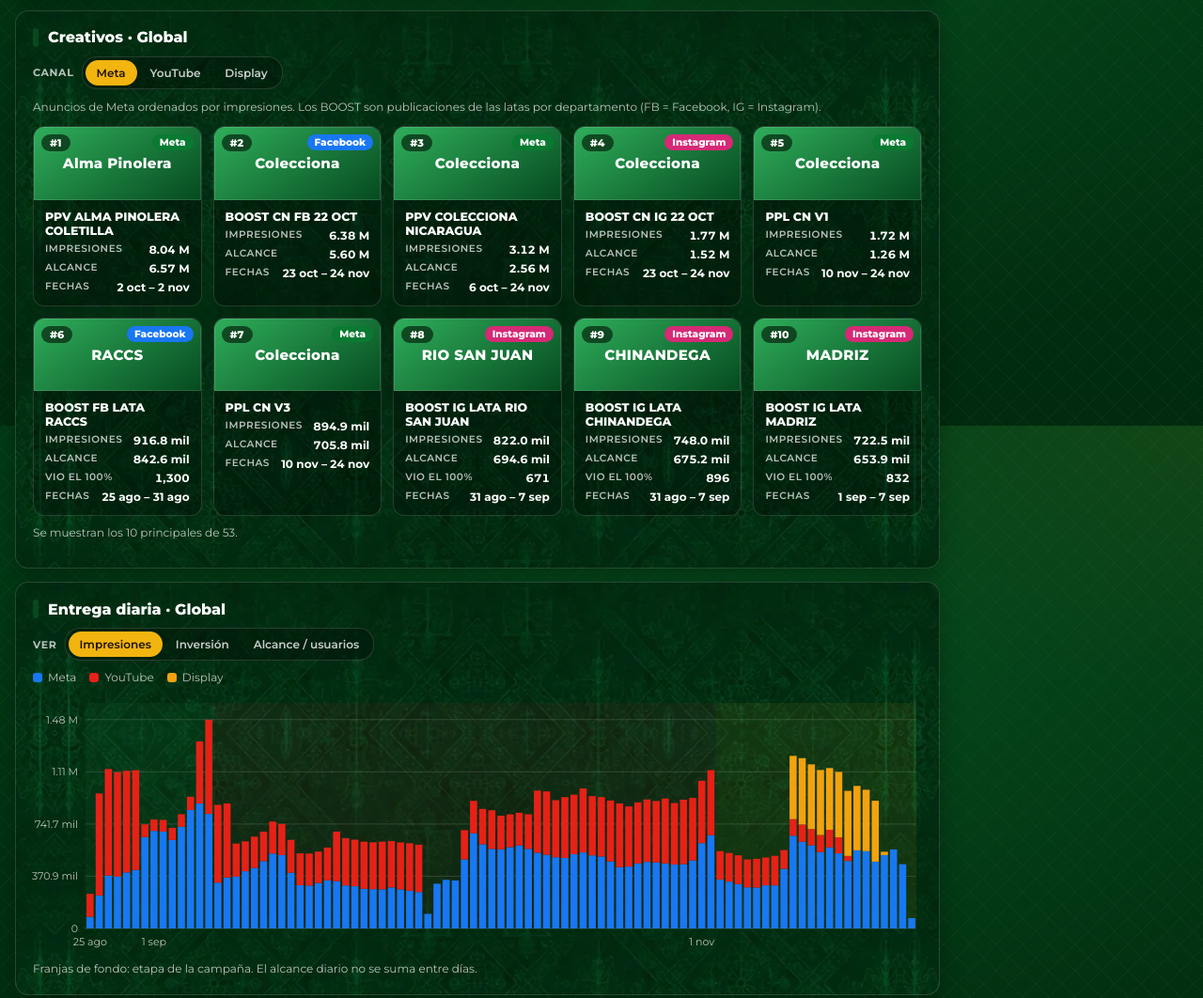
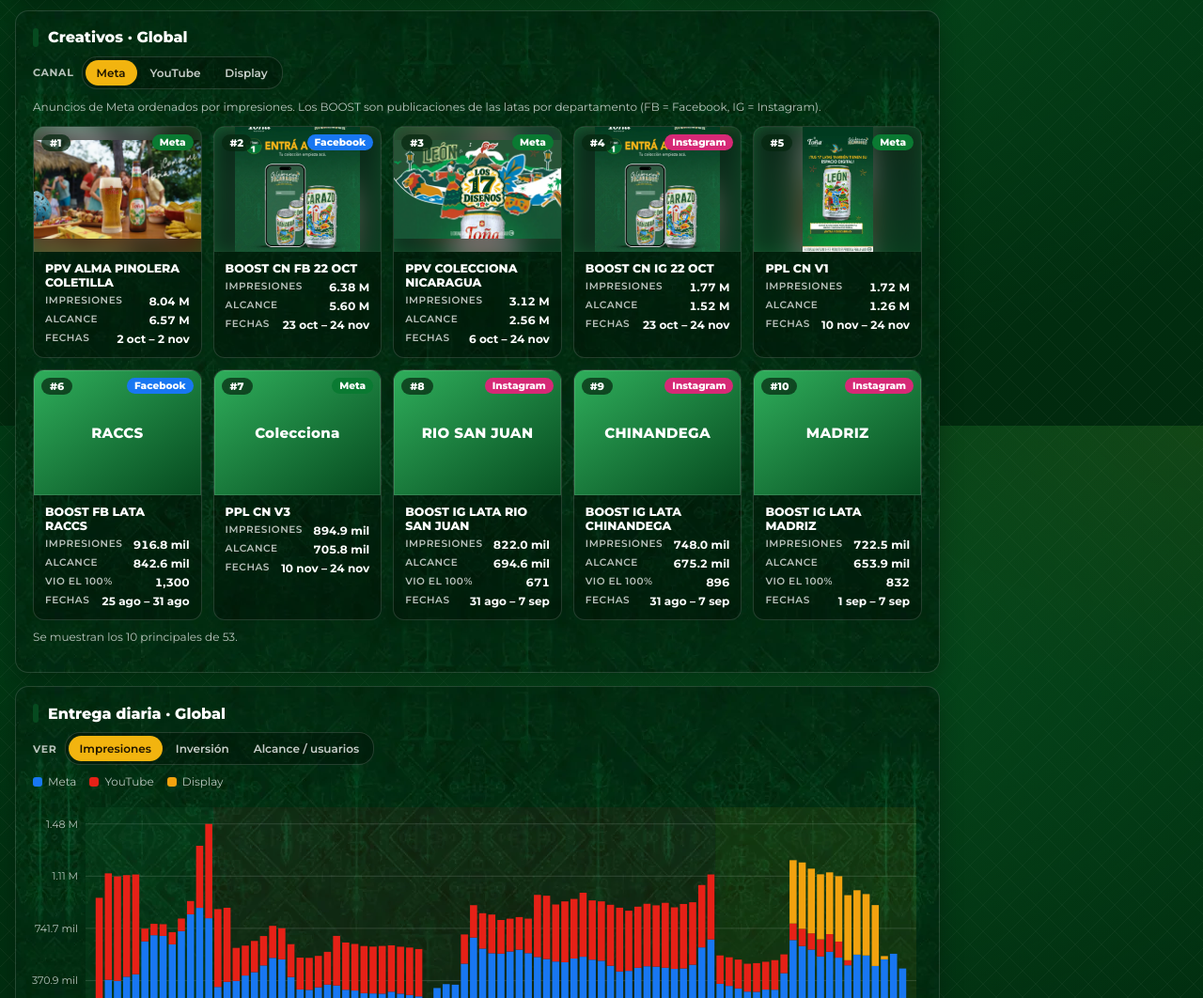
Before and after one commit to mediosdigitalescccp-a11y/Tona---Celebremos-Nicaragua, a plain HTML site: page index.html in a window 1280 px wide. Shown: the part 2747-3809 px from the top of the page at 94% size. Drawn offline with Linux system fonts and the light colour scheme.

Commit message:
Creativos de Meta: primeras 5 imágenes
Co-Authored-By: Claude Opus 5.5 <noreply@anthropic.com>
Claude-Session: https://claude.ai/code/session_019pA5Zqjcv9UHiFLvUhgKgB

```diff
--- a/index.html
+++ b/index.html
@@ -103,7 +103,10 @@ button, select, input, textarea, table, svg, svg text { font-family: "Montserrat
 .pv-foot div { background: var(--panel-2); border-radius: 10px; padding: 8px 10px; }
 .pv-foot small { display: block; font-size: 9.5px; font-weight: 800; letter-spacing: .06em; text-transform: uppercase; color: var(--muted); }
 .pv-foot b { font-size: 14px; font-weight: 800; }
-.thumb.mt { aspect-ratio: 16 / 7; }
+.thumb.mt { aspect-ratio: 4 / 3; overflow: hidden; }
+.thumb.mt .bgi { position: absolute; inset: -12px; background: center / cover no-repeat; filter: blur(14px) brightness(.55); }
+.thumb.mt img.fg { position: absolute; inset: 0; width: 100%; height: 100%; object-fit: contain; z-index: 1; }
+.thumb.mt .rank, .thumb.mt .net { z-index: 2; }
 .thumb .net { position: absolute; right: 8px; top: 8px; z-index: 2; font-size: 10.5px; font-weight: 800; color: #fff; padding: 2px 8px; border-radius: 999px; background: var(--n); }
 .thumb .ph.big { font-size: 15px; letter-spacing: .02em; }
 .pv-h { display: flex; justify-content: space-between; align-items: baseline; gap: 10px; }
@@ -621,13 +624,15 @@ details.notes summary { color: #fff; }
     const usesReach = spec.some(([, a, b]) => a === 'alcance' || b === 'alcance');
     st.q('gra-sub').textContent = `${chName(c, p)} · ${F.fecha(fechas[0])} – ${F.fecha(fechas[fechas.length - 1])}. Barras en el eje izquierdo y línea en el eje derecho.` + (usesReach ? ` ${c === 'Meta' ? 'El alcance de cada día no se suma' : 'Los usuarios de cada día no se suman'} entre días${p === 'global' ? '; en Global, el valor de un día suma las campañas activas ese día' : ''}.` : ''); };
 
+  const META_IMG = ['PPV_ALMA_PINOLERA_COLETILLA', 'BOOST_CN_FB_22_OCT', 'PPV_COLECCIONA_NICARAGUA', 'BOOST_CN_IG_22_OCT', 'PPL_CN_V1'];
+  const metaThumb = (n) => META_IMG.includes(n) ? `<span class="bgi" style="background-image:url('img/meta/${n}.webp')"></span><img class="fg" src="img/meta/${n}.webp" alt="Creativo ${esc(n.replace(/_/g, ' '))}" loading="lazy">` : '';
   const drawCre = (st) => { const etapa = st.e.id, chs = CH.filter((c) => crePool(c, etapa).length); if (!chs.includes(st.cre)) st.cre = chs[0]; const creCh = st.cre;
     st.root.querySelector('[data-k="cre"]').innerHTML = chs.map((c) => `<button type="button" data-v="${c}" aria-pressed="${c === creCh}">${chName(c, etapa)}</button>`).join('');
     const pool = crePool(creCh, etapa), top = pool.slice(0, 10), box = st.q('cres'), subEl = st.q('cre-sub');
     if (creCh === 'Meta') { subEl.textContent = 'Anuncios de Meta ordenados por impresiones. Los BOOST son publicaciones de las latas por departamento (FB = Facebook, IG = Instagram).';
       const NET = (n) => /_IG_/.test(n) ? ['Instagram', 'var(--c-ig)'] : /_FB_/.test(n) ? ['Facebook', 'var(--c-meta)'] : ['Meta', 'var(--green)'];
       const DEP = (n) => { const m = n.match(/LATA_(.+)$/) || n.match(/^BOOST_(?:FB|IG)_(.+)$/); return m ? m[1].replace(/_/g, ' ') : /ALMA/.test(n) ? 'Alma Pinolera' : /GANADORES/.test(n) ? 'Ganadores' : /CN|COLECCIONA/.test(n) ? 'Colecciona' : 'Celebremos'; };
-      box.innerHTML = top.map((r, i) => `<article class="cre"><div class="thumb mt"><div class="ph big">${esc(DEP(r.anuncio))}</div><span class="rank">#${i + 1}</span><span class="net" style="--n:${NET(r.anuncio)[1]}">${NET(r.anuncio)[0]}</span></div><div class="cre-body"><div class="cre-name">${esc(r.anuncio.replace(/_/g, ' '))}</div><div><span>Impresiones</span><b class="num">${F.M(r.impresiones)}</b></div><div><span>Alcance</span><b class="num">${F.M(r.alcance)}</b></div>${r.q100 ? `<div><span>Vio el 100%</span><b class="num">${F.int(r.q100)}</b></div>` : ''}<div><span>Fechas</span><b>${F.fecha(r.desde)} – ${F.fecha(r.hasta)}</b></div></div></article>`).join(''); }
+      box.innerHTML = top.map((r, i) => `<article class="cre"><div class="thumb mt"><div class="ph big">${esc(DEP(r.anuncio))}</div>${metaThumb(r.anuncio)}<span class="rank">#${i + 1}</span><span class="net" style="--n:${NET(r.anuncio)[1]}">${NET(r.anuncio)[0]}</span></div><div class="cre-body"><div class="cre-name">${esc(r.anuncio.replace(/_/g, ' '))}</div><div><span>Impresiones</span><b class="num">${F.M(r.impresiones)}</b></div><div><span>Alcance</span><b class="num">${F.M(r.alcance)}</b></div>${r.q100 ? `<div><span>Vio el 100%</span><b class="num">${F.int(r.q100)}</b></div>` : ''}<div><span>Fechas</span><b>${F.fecha(r.desde)} – ${F.fecha(r.hasta)}</b></div></div></article>`).join(''); }
     else if (creCh === 'YouTube') { subEl.textContent = 'Videos de YouTube ordenados por views. Toca un video para abrirlo.';
       box.innerHTML = top.map((r, i) => `<a class="cre" href="https://www.youtube.com/watch?v=${encodeURIComponent(r.video)}" target="_blank" rel="noopener"><div class="thumb"><img src="${ytThumb(r.video)}" alt="Video ${esc(r.video)}" loading="lazy" onerror="this.remove()"><div class="ph" style="z-index:-1">${esc(r.video)}</div><span class="rank">#${i + 1}</span><span class="play" aria-hidden="true"></span></div><div class="cre-body"><div class="cre-name">${esc(r.video)}</div><div><span>Views</span><b class="num">${F.int(r.views)}</b></div><div><span>Fechas</span><b>${F.fecha(r.desde)} – ${F.fecha(r.hasta)}</b></div></div></a>`).join(''); }
     else { subEl.textContent = 'Banners de Display ordenados por impresiones (datos por banner al ' + F.fecha(D.creativos.display.reduce((a, r) => r.hasta > a ? r.hasta : a, '')) + ').';
```
Also changed, not shown: img/meta/BOOST_CN_FB_22_OCT.webp (added), img/meta/BOOST_CN_IG_22_OCT.webp (added), img/meta/PPL_CN_V1.webp (added), img/meta/PPV_ALMA_PINOLERA_COLETILLA.webp (added), img/meta/PPV_COLECCIONA_NICARAGUA.webp (added).
